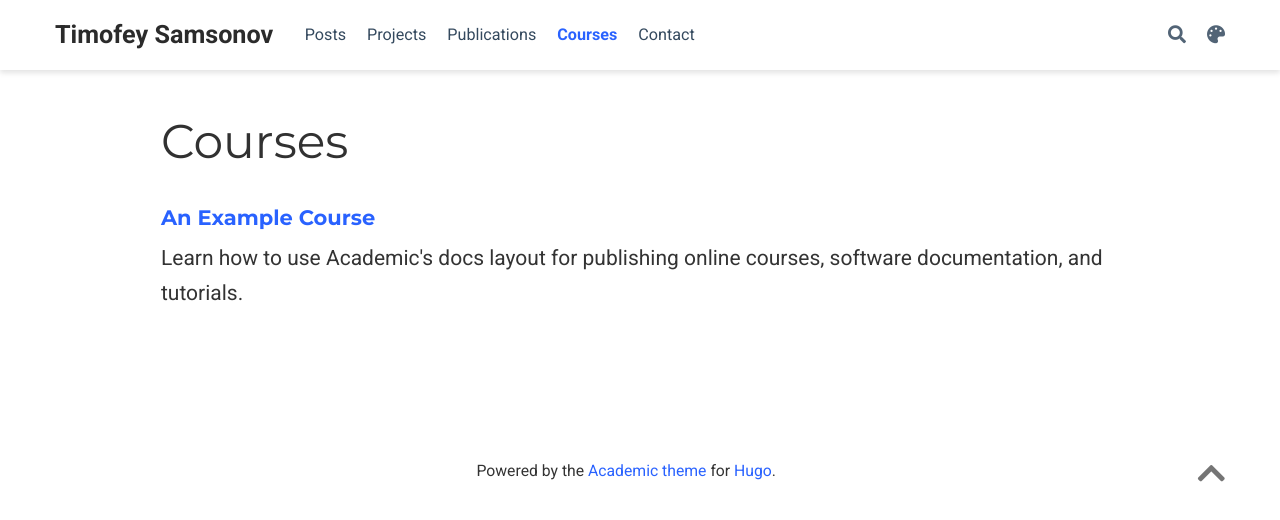
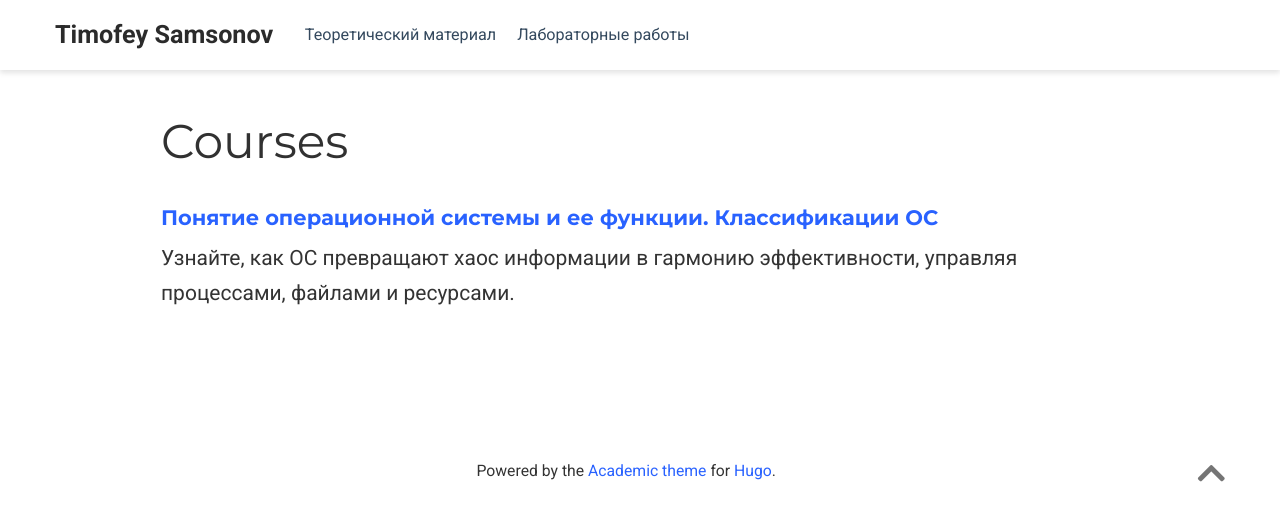
Before and after one commit to beezzlot/beezzlot.github.io, a plain HTML site: page courses/index.html in a window 1280 px wide. Drawn offline with nearby package versions, Linux system fonts and the light colour scheme; some packages are replaced by stand-ins of ours; some icons are missing.

Commit message:
new fix??

```diff
--- a/courses/index.html
+++ b/courses/index.html
@@ -348,169 +348,19 @@
 
 
 
-
-
-
-
-
-
-
+        <li class="nav-item">
+          <a class="nav-link " href="/courses/"><span>Теоретический материал</span></a>
+        </li>
 
 
 
         <li class="nav-item">
-          <a class="nav-link " href="/#posts"><span>Posts</span></a>
+          <a class="nav-link " href="/projects/"><span>Лабораторные работы</span></a>
         </li>
 
 
-
-
-
-
-
-
-
-
-
-
-
-
-
-
-
-
-
-
-
-
-
-
-
-
-        <li class="nav-item">
-          <a class="nav-link " href="/#projects"><span>Projects</span></a>
-        </li>
-
-
-
-
-
-
-
-
-
-
-
-
-
-
-
-
-
-
-
-
-
-
-
-
-
-
-        <li class="nav-item">
-          <a class="nav-link " href="/#featured"><span>Publications</span></a>
-        </li>
-
-
-
-
-
-
-
-
-
-
-
-
-
-
-
-
-
-
-
-        <li class="nav-item">
-          <a class="nav-link  active" href="/courses/"><span>Courses</span></a>
-        </li>
-
-
-
-
-
-
-
-
-
-
-
-
-
-
-
-
-
-
-
-
-
-
-
-
-
-
-        <li class="nav-item">
-          <a class="nav-link " href="/#contact"><span>Contact</span></a>
-        </li>
-
-
-
-
-
-
-
-      </ul>
     </div>
 
-    <ul class="nav-icons navbar-nav flex-row ml-auto d-flex pl-md-2">
-
-      <li class="nav-item">
-        <a class="nav-link js-search" href="#"><i class="fas fa-search" aria-hidden="true"></i></a>
-      </li>
-
-
-
-      <li class="nav-item dropdown theme-dropdown">
-        <a href="#" class="nav-link js-theme-selector" data-toggle="dropdown" aria-haspopup="true">
-          <i class="fas fa-palette" aria-hidden="true"></i>
-        </a>
-        <div class="dropdown-menu">
-          <a href="#" class="dropdown-item js-set-theme-light">
-            <span>Light</span>
-          </a>
-          <a href="#" class="dropdown-item js-set-theme-dark">
-            <span>Dark</span>
-          </a>
-          <a href="#" class="dropdown-item js-set-theme-auto">
-            <span>Automatic</span>
-          </a>
-        </div>
-      </li>
-
-
-
-
-    </ul>
-
-  </div>
 </nav>
 
 
@@ -549,7 +399,12 @@
   <ul class="list-unstyled">
 
 
-    <li><h5><a href="/courses/example/">An Example Course</a></h5> <p>Learn how to use Academic's docs layout for publishing online courses, software documentation, and tutorials.</p></li>
+    <li><h5><a href="/courses/example/">Понятие операционной системы и ее функции. Классификации ОС</a></h5> <p>
+
+
+      Узнайте, как ОС превращают хаос информации в гармонию эффективности, управляя процессами, файлами и ресурсами.
+
+    </p></li>
 
 
   </ul>
```
